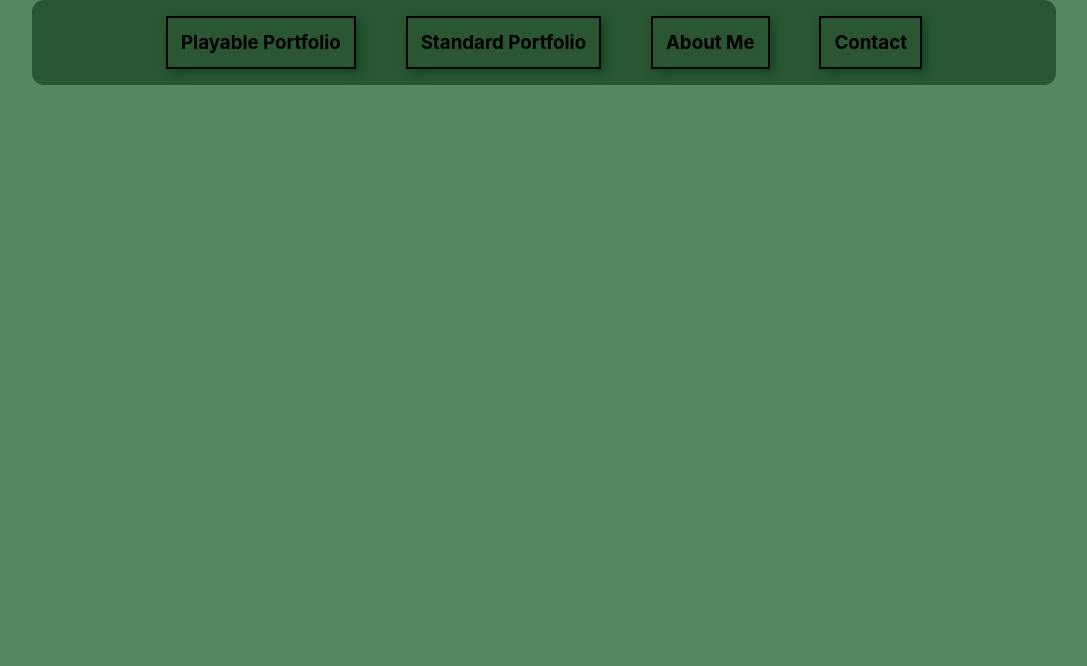
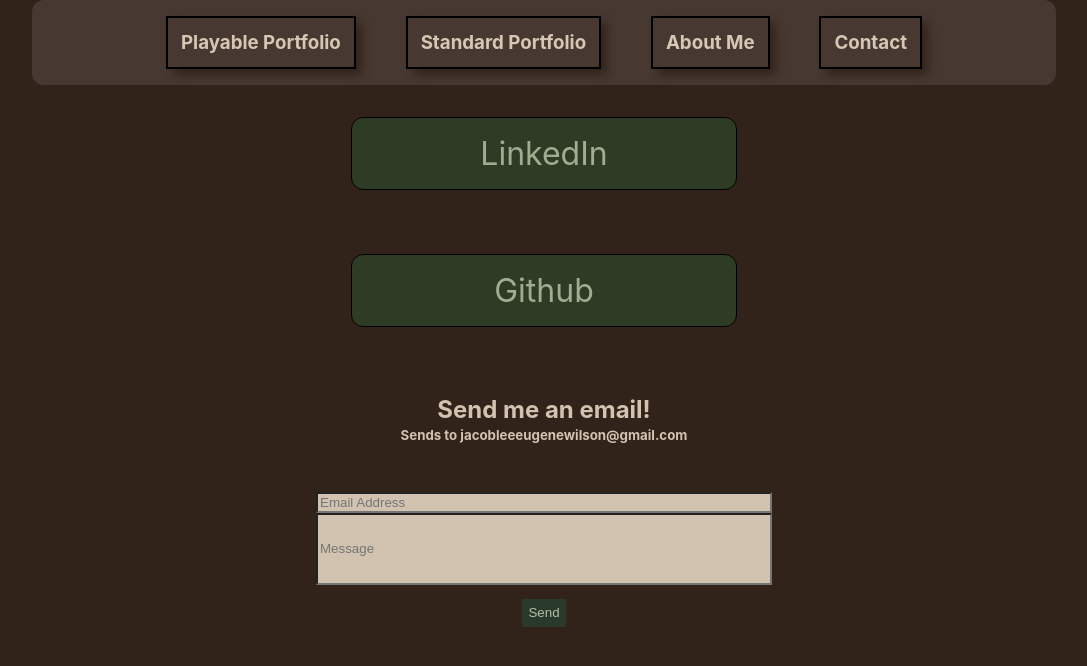
Before and after one commit to JLEWilson/Playable_Portfolio, a React (Create React App) app: page /Playable_Portfolio/contact in a window 1280 px wide. Shown: the top 666 px of the page, without its empty margins (96-1183 px from the left). Built offline with nearby package versions, Linux system fonts and the light colour scheme; what react-unity-webgl would draw is missing.

Commit message:
update styling

```diff
--- a/src/components/About.js
+++ b/src/components/About.js
@@ -12,7 +12,9 @@
       margin: "1em 0"
     },
     about: {
-      backgroundColor: "#84ca94",
+      backgroundColor: "rgba(255, 255, 255, .25)",
+      fontWeight: "700",
+      fontSize: "1.12em",
       border: "2px solid black",
       width: "80%",
       margin: "0 auto",
--- a/src/components/App.js
+++ b/src/components/App.js
@@ -21,20 +21,20 @@
       <div style={styles.container}>
         <NavBar/>
         <Switch>
-          <Route exact path="/">
+          <Route exact path="/Playable_Portfolio">
             <UnityGame />
             <GameControls/>
           </Route>
-          <Route path="/portfolio">
+          <Route path="/Playable_Portfolio/portfolio">
             <PortfolioControl />
           </Route>
-          <Route path="/about">
+          <Route path="/Playable_Portfolio/about">
             <About />
           </Route>
-          <Route path="/contact">
+          <Route path="/Playable_Portfolio/contact">
             <Contact />
           </Route>
-          <Route path="/thankyou">
+          <Route path="/Playable_Portfolio/thankyou">
             <ThankYou />
           </Route>
         </Switch>
--- a/src/components/Contact.js
+++ b/src/components/Contact.js
@@ -15,8 +15,10 @@
       width: "30vw",
       textAlign: "center",
       textDecoration:"none",
-      color: "black",
-      backgroundColor: "#84ca94",
+      color: "rgba(235, 250, 215, .6)",
+      borderRadius: "12px",
+      padding: ".5em 0",
+      backgroundColor: "rgba(42,86,51,.5)",
       margin: "1em auto"
     },
     email: {
@@ -25,22 +27,28 @@
     },
     formEmail: {
       width: " 35vw",
-      marginTop: "2em"
+      marginTop: "2em",
+      backgroundColor: "rgba(250, 235, 215, .80)",
     },
     formText: {
       width: " 35vw",
-      height: "5em"
+      height: "5em",
+      backgroundColor: "rgba(250, 235, 215, .80)",
     },
     formButton: {
       marginTop: "1em",
       padding: ".5em",
-      backgroundColor: "LightGreen"
+      border: "none",
+      backgroundColor: "rgb(41,58,44)",
+			color: "rgba(235, 250, 215, .7)",
     },
     emailMe: {
-      marginBottom: "0"
+      marginBottom: "0",
+      color: "rgba(250, 235, 215, .80)",
     },
     emailAddress: {
-      marginTop: ".2em"
+      marginTop: ".2em",
+      color: "rgba(250, 235, 215, .80)",
     }
 
   }
--- a/src/components/GameControls.js
+++ b/src/components/GameControls.js
@@ -7,7 +7,8 @@
   const styles = {
     outerContainer: {
       display: "flex",
-
+      backgroundColor: "rgba(255, 255, 255, .25)",
+      borderRadius: "12px"
     },
     innerContainer1: {
       display: "flex",
--- a/src/components/NavBar/NavBar.js
+++ b/src/components/NavBar/NavBar.js
@@ -7,7 +7,7 @@
 	const navStyles = {
 		container: {
 			display: "flex",
-			backgroundColor: "#2a5633",
+			backgroundColor: "rgba(255, 255, 255, .1)",
 			alignItems: "center",
 			justifyContent: "center",
 			padding: "1em",
@@ -22,33 +22,32 @@
 			textAlign: "center",
 			flex: "1",
 			padding: ".7em",
-			color: "black",
+			color: "rgba(250, 235, 215, .80)",
 			fontWeight: "bold",
 			fontSize: isSmallScreen ? ".75em" : "1.17em",
-			boxShadow: ".2em .2em .5em #0c4421"
+			boxShadow: ".4em .4em .5em #32231A"
 		})
-
 	}
 
   return(
 		<React.Fragment>
 			<div style={navStyles.container}>
-				<Link to="/" style={navStyles.linkOuter}>
+				<Link to="/Playable_Portfolio/" style={navStyles.linkOuter}>
 					<div style={navStyles.link(isSmallScreen)}>
 						Playable Portfolio
 					</div>
 				</Link>
-				<Link to="/portfolio" style={navStyles.linkOuter}>
+				<Link to="/Playable_Portfolio/portfolio" style={navStyles.linkOuter}>
 					<div style={navStyles.link(isSmallScreen)}>
 						Standard Portfolio
 					</div>
 				</Link>
-				<Link to="/about" style={navStyles.linkOuter}>
+				<Link to="/Playable_Portfolio/about" style={navStyles.linkOuter}>
 					<div style={navStyles.link(isSmallScreen)}>
 						About Me
 					</div>
 				</Link>
-				<Link to="/contact" style={navStyles.linkOuter}>
+				<Link to="/Playable_Portfolio/contact" style={navStyles.linkOuter}>
 					<div style={navStyles.link(isSmallScreen)}>
 						Contact
 					</div>
--- a/src/components/StandardPortfolio/GitRepository.js
+++ b/src/components/StandardPortfolio/GitRepository.js
@@ -14,8 +14,9 @@
 		repoContainer: {
 			border: "2px solid black",
 			textAlign: "center",
-			backgroundColor: "#84ca94",
-			marginBottom: ".5em"
+			backgroundColor: "#767778",
+			marginBottom: ".5em",
+			color: "rgba(235, 250, 215, .80)",
 		},
 		topics: {
 			padding: "2px .7em ",
@@ -24,7 +25,7 @@
 			listStyle: "none",
 			border: "2px solid black",
 			borderRadius: "16px",
-			backgroundColor: "#84ca94"
+			backgroundColor: "rgba(42,86,51,.5)"
 		},
 		flexCenter: {
 			display: "flex",
@@ -32,11 +33,11 @@
 		},
 		buttons: {
 			margin: " 0 1em 1em",
-			backgroundColor: "LightGreen",
-			borderRadius: "6px"
-		},
-		hr: {
-			borderColor: "#2a5633",
+			borderRadius: "8px",
+			border: "none",
+			padding: ".3em 1em",
+			backgroundColor: "rgb(41,58,44)",
+			color: "rgba(235, 250, 215, .7)",
 		}
 	}
 
@@ -52,10 +53,10 @@
 	return(
 		<div style={repoStyles.repoContainer}>
 			<h3>{repo.name}</h3>
-			<hr style={repoStyles.hr}/>
+
 			<p>{repo.description}</p>
 			<ul style={repoStyles.flexCenter}>
-				{repo.topics.map((topic, index) =>
+				{repo.topics.map((topic) =>
 					<li
 						key={v4()}
 						style={repoStyles.topics}
--- a/src/components/StandardPortfolio/PortfolioControl.js
+++ b/src/components/StandardPortfolio/PortfolioControl.js
@@ -19,7 +19,7 @@
 
   componentDidMount() {
     const { dispatch } = this.props;
-    dispatch(getAllRepositories());
+    //dispatch(getAllRepositories());
   }
   componentDidUpdate(prevProps){
     if(prevProps.repositories !== this.props.repositories){
@@ -44,7 +44,7 @@
 
     const styles = {
       container: {
-        marginTop: "1em",
+        marginTop: "3em",
         display: "flex",
         gap: "2em",
       },
@@ -52,14 +52,18 @@
         flex: "1",
         display: "flex",
         flexDirection: "column",
-        gap: "1em"
+        gap: "2em",
       },
       repos: {
-        flex: "2",
+        flex: "3",
       },
       buttonStyles: {
-        backgroundColor: "#84ca94",
-        fontSize: "3em",
+        backgroundColor: "rgba(42,86,51,.5)",
+        border: "none",
+        color: "rgba(235, 250, 215, .6)",
+        fontSize: "2em",
+        padding: ".75em 0",
+        borderRadius: "12px"
       },
       loading: {
         color: "lightGray",
--- a/src/components/UnityGame.js
+++ b/src/components/UnityGame.js
@@ -3,10 +3,10 @@
 import { useMediaQuery } from '../Hooks/MediaQuery';
 
 const unityContext = new UnityContext({
-  loaderUrl: "../unityBuild/PlayablePortfolio.loader.js",
-  dataUrl: "../unityBuild/PlayablePortfolio.data",
-  frameworkUrl: "../unityBuild/PlayablePortfolio.framework.js",
-  codeUrl: "../unityBuild/PlayablePortfolio.wasm",
+  loaderUrl: "./unityBuild/PlayablePortfolio.loader.js",
+  dataUrl: "./unityBuild/PlayablePortfolio.data",
+  frameworkUrl: "./unityBuild/PlayablePortfolio.framework.js",
+  codeUrl: "./unityBuild/PlayablePortfolio.wasm",
 });
 
 function UnityGame() {
--- a/src/index.css
+++ b/src/index.css
@@ -1,12 +1,15 @@
 body {
   margin: 0;
-  background-color: #558760;
+  background-color: #32231A;
   font-family: -apple-system, BlinkMacSystemFont, 'Segoe UI', 'Roboto', 'Oxygen',
     'Ubuntu', 'Cantarell', 'Fira Sans', 'Droid Sans', 'Helvetica Neue',
     sans-serif;
   -webkit-font-smoothing: antialiased;
   -moz-osx-font-smoothing: grayscale;
 }
+button:hover{
+  cursor:pointer;
+}
 code {
   font-family: source-code-pro, Menlo, Monaco, Consolas, 'Courier New',
     monospace;
```
